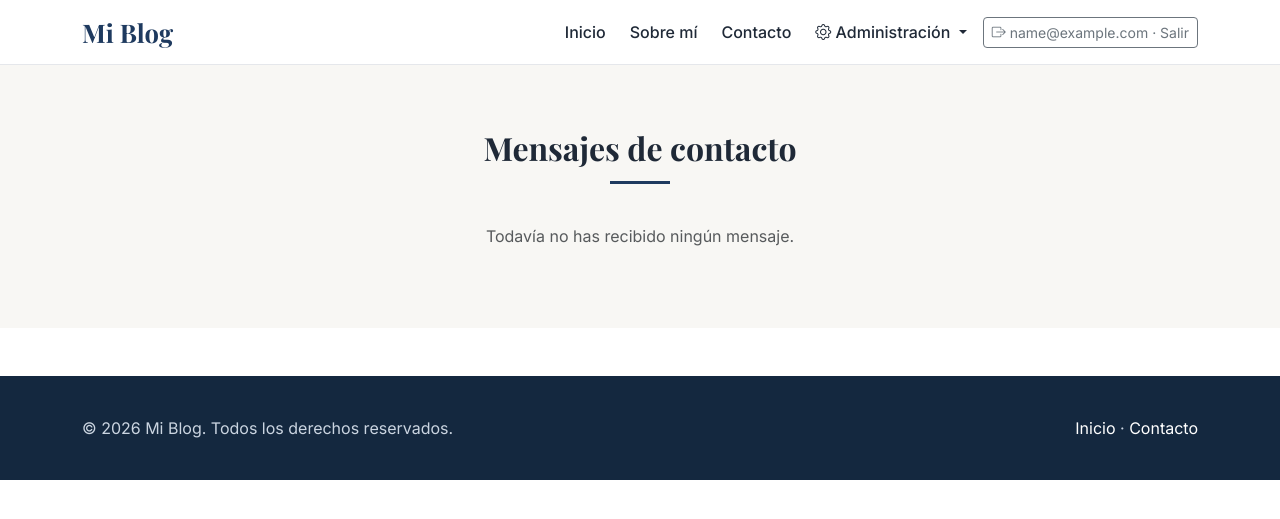
After one commit to EnzoMR14/Spring-Blog, a Spring Boot app: page /admin/contacts in a window 1280 px wide. The commit adds this page. Shown: the top 519 px of the page. Run offline with Spring Boot 4, Linux system fonts and the light colour scheme; the visitor is signed in with stand-in values (Sample User, id 1); data that the repository does not hold is empty; some of the project's set-up classes (security, data sources, template engines, error pages and the like) are left out, and stand-ins take their place; some libraries are stand-ins or nearby versions.

Commit message:
Panel de administración de mensajes de contacto

```diff
--- /dev/null
+++ b/src/main/java/com/blog/springblog/controller/AdminContactController.java
@@ -0,0 +1,31 @@
+package com.blog.springblog.controller;
+
+import com.blog.springblog.repository.ContactRepository;
+import org.springframework.stereotype.Controller;
+import org.springframework.ui.Model;
+import org.springframework.web.bind.annotation.*;
+import org.springframework.web.servlet.mvc.support.RedirectAttributes;
+
+@Controller
+@RequestMapping("/admin/contacts")
+public class AdminContactController {
+
+    private final ContactRepository contactRepository;
+
+    public AdminContactController(ContactRepository contactRepository) {
+        this.contactRepository = contactRepository;
+    }
+
+    @GetMapping
+    public String list(Model model) {
+        model.addAttribute("contacts", contactRepository.findAllByOrderByIdDesc());
+        return "admin/contacts";
+    }
+
+    @PostMapping("/{id}/delete")
+    public String delete(@PathVariable Long id, RedirectAttributes flash) {
+        contactRepository.deleteById(id);
+        flash.addFlashAttribute("ok", "Mensaje eliminado");
+        return "redirect:/admin/contacts";
+    }
+}
--- a/src/main/java/com/blog/springblog/repository/ContactRepository.java
+++ b/src/main/java/com/blog/springblog/repository/ContactRepository.java
@@ -2,6 +2,8 @@ package com.blog.springblog.repository;
 
 import com.blog.springblog.entity.Contact;
 import org.springframework.data.jpa.repository.JpaRepository;
+import java.util.List;
 
 public interface ContactRepository extends JpaRepository<Contact, Long> {
+    List<Contact> findAllByOrderByIdDesc();   // los más recientes primero
 }
--- /dev/null
+++ b/src/main/resources/templates/admin/contacts.html
@@ -0,0 +1,55 @@
+<!DOCTYPE html>
+<html lang="es" xmlns:th="http://www.thymeleaf.org">
+<head th:replace="~{fragments/layout :: head}"></head>
+<body>
+
+<nav th:replace="~{fragments/layout :: navbar}"></nav>
+
+<section class="section section-alt">
+    <div class="container">
+        <h2 class="section-title">Mensajes de contacto</h2>
+
+        <div class="alert alert-success" th:if="${ok}" th:text="${ok}"></div>
+
+        <p class="text-muted text-center" th:if="${#lists.isEmpty(contacts)}">
+            Todavía no has recibido ningún mensaje.
+        </p>
+
+        <div class="accordion" id="mensajes" th:unless="${#lists.isEmpty(contacts)}">
+            <div class="accordion-item" th:each="c : ${contacts}">
+                <h2 class="accordion-header">
+                    <button class="accordion-button collapsed" type="button"
+                            data-bs-toggle="collapse"
+                            th:attr="data-bs-target='#msg-' + ${c.id}">
+                        <span class="me-3 text-muted" th:text="'#' + ${c.id}">#1</span>
+                        <strong class="me-2" th:text="${c.subject}">Asunto</strong>
+                        <small class="text-muted"
+                               th:text="'— ' + ${c.firstName} + ' ' + ${c.lastName != null ? c.lastName : ''}">Nombre</small>
+                    </button>
+                </h2>
+                <div th:id="'msg-' + ${c.id}" class="accordion-collapse collapse" data-bs-parent="#mensajes">
+                    <div class="accordion-body">
+                        <p class="mb-2">
+                            <i class="bi bi-envelope"></i>
+                            <a th:href="'mailto:' + ${c.email}" th:text="${c.email}">email</a>
+                        </p>
+                        <p style="white-space: pre-line;" th:text="${c.message}">Mensaje</p>
+
+                        <form th:action="@{'/admin/contacts/' + ${c.id} + '/delete'}" method="post"
+                              onsubmit="return confirm('¿Eliminar este mensaje?')">
+                            <button type="submit" class="btn btn-outline-danger btn-sm">
+                                <i class="bi bi-trash"></i> Eliminar
+                            </button>
+                        </form>
+                    </div>
+                </div>
+            </div>
+        </div>
+    </div>
+</section>
+
+<footer th:replace="~{fragments/layout :: footer}"></footer>
+<th:block th:replace="~{fragments/layout :: scripts}"></th:block>
+
+</body>
+</html>
--- a/src/main/resources/templates/fragments/layout.html
+++ b/src/main/resources/templates/fragments/layout.html
@@ -1,37 +1,75 @@
-<!DOCTYPE html>
-<html lang="es"
+<!doctype html>
+<html
+  lang="es"
   xmlns:th="http://www.thymeleaf.org"
-      xmlns:sec="http://www.thymeleaf.org/extras/spring-security">
-
+  xmlns:sec="http://www.thymeleaf.org/extras/spring-security"
+>
   <head th:fragment="head">
-    <meta charset="utf-8">
-    <meta name="viewport" content="width=device-width, initial-scale=1">
+    <meta charset="utf-8" />
+    <meta name="viewport" content="width=device-width, initial-scale=1" />
     <title>Mi Blog</title>
 
-    <link rel="preconnect" href="https://fonts.googleapis.com">
-    <link href="https://fonts.googleapis.com/css2?family=Inter:wght@400;500;600&family=Playfair+Display:wght@600;700&display=swap" rel="stylesheet">
-    <link href="https://cdn.jsdelivr.net/npm/bootstrap@5.3.3/dist/css/bootstrap.min.css" rel="stylesheet">
-    <link href="https://cdn.jsdelivr.net/npm/bootstrap-icons@1.11.3/font/bootstrap-icons.css" rel="stylesheet">
-    <link rel="stylesheet" th:href="@{/css/blog.css}">
+    <link rel="preconnect" href="https://fonts.googleapis.com" />
+    <link
+      href="https://fonts.googleapis.com/css2?family=Inter:wght@400;500;600&family=Playfair+Display:wght@600;700&display=swap"
+      rel="stylesheet"
+    />
+    <link
+      href="https://cdn.jsdelivr.net/npm/bootstrap@5.3.3/dist/css/bootstrap.min.css"
+      rel="stylesheet"
+    />
+    <link
+      href="https://cdn.jsdelivr.net/npm/bootstrap-icons@1.11.3/font/bootstrap-icons.css"
+      rel="stylesheet"
+    />
+    <link rel="stylesheet" th:href="@{/css/blog.css}" />
   </head>
 
   <body>
-
     <nav th:fragment="navbar" class="navbar navbar-expand-lg sticky-top">
       <div class="container">
         <a class="navbar-brand" th:href="@{/}">Mi Blog</a>
-        <button class="navbar-toggler" type="button" data-bs-toggle="collapse" data-bs-target="#menu">
+        <button
+          class="navbar-toggler"
+          type="button"
+          data-bs-toggle="collapse"
+          data-bs-target="#menu"
+        >
           <span class="navbar-toggler-icon"></span>
         </button>
         <div class="collapse navbar-collapse" id="menu">
           <ul class="navbar-nav ms-auto align-items-lg-center gap-lg-2">
-                <li class="nav-item"><a class="nav-link" th:href="@{/}">Inicio</a></li>
-                <li class="nav-item"><a class="nav-link" th:href="@{/about}">Sobre mí</a></li>
-                <li class="nav-item"><a class="nav-link" th:href="@{/contact}">Contacto</a></li>
+            <li class="nav-item">
+              <a class="nav-link" th:href="@{/}">Inicio</a>
+            </li>
+            <li class="nav-item">
+              <a class="nav-link" th:href="@{/about}">Sobre mí</a>
+            </li>
+            <li class="nav-item">
+              <a class="nav-link" th:href="@{/contact}">Contacto</a>
+            </li>
 
             <!-- Solo administradores -->
-                <li class="nav-item" sec:authorize="hasRole('ADMIN')">
-                    <a class="nav-link" th:href="@{/admin/images}"><i class="bi bi-images"></i> Administración</a>
+            <li class="nav-item dropdown" sec:authorize="hasRole('ADMIN')">
+              <a
+                class="nav-link dropdown-toggle"
+                href="#"
+                data-bs-toggle="dropdown"
+              >
+                <i class="bi bi-gear"></i> Administración
+              </a>
+              <ul class="dropdown-menu">
+                <li>
+                  <a class="dropdown-item" th:href="@{/admin/images}"
+                    ><i class="bi bi-images"></i> Imágenes</a
+                  >
+                </li>
+                <li>
+                  <a class="dropdown-item" th:href="@{/admin/contacts}"
+                    ><i class="bi bi-envelope"></i> Mensajes</a
+                  >
+                </li>
+              </ul>
             </li>
 
             <!-- Usuario identificado -->
@@ -49,7 +87,9 @@
               <a class="nav-link" th:href="@{/login}">Entrar</a>
             </li>
             <li class="nav-item" sec:authorize="!isAuthenticated()">
-                    <a class="btn btn-accent btn-sm" th:href="@{/register}">Registrarse</a>
+              <a class="btn btn-accent btn-sm" th:href="@{/register}"
+                >Registrarse</a
+              >
             </li>
           </ul>
         </div>
@@ -57,7 +97,9 @@
     </nav>
 
     <footer th:fragment="footer" class="site-footer mt-5">
-    <div class="container d-flex flex-column flex-md-row justify-content-between align-items-center gap-2">
+      <div
+        class="container d-flex flex-column flex-md-row justify-content-between align-items-center gap-2"
+      >
         <span>&copy; 2026 Mi Blog. Todos los derechos reservados.</span>
         <span>
           <a th:href="@{/}">Inicio</a> ·
@@ -67,8 +109,9 @@
     </footer>
 
     <th:block th:fragment="scripts">
-    <script src="https://cdn.jsdelivr.net/npm/bootstrap@5.3.3/dist/js/bootstrap.bundle.min.js"></script>
+      <script
+        src="https://cdn.jsdelivr.net/npm/bootstrap@5.3.3/dist/js/bootstrap.bundle.min.js"
+      ></script>
     </th:block>
-
   </body>
 </html>
```
Lines whose indentation alone changed are shown as unchanged.
